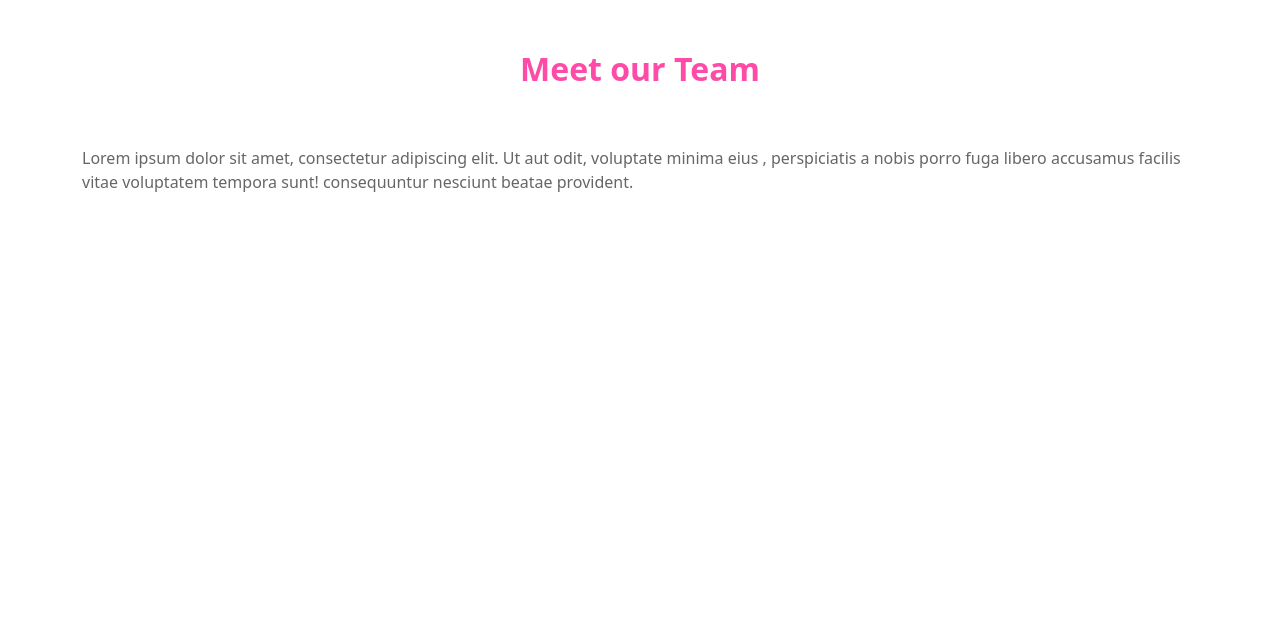
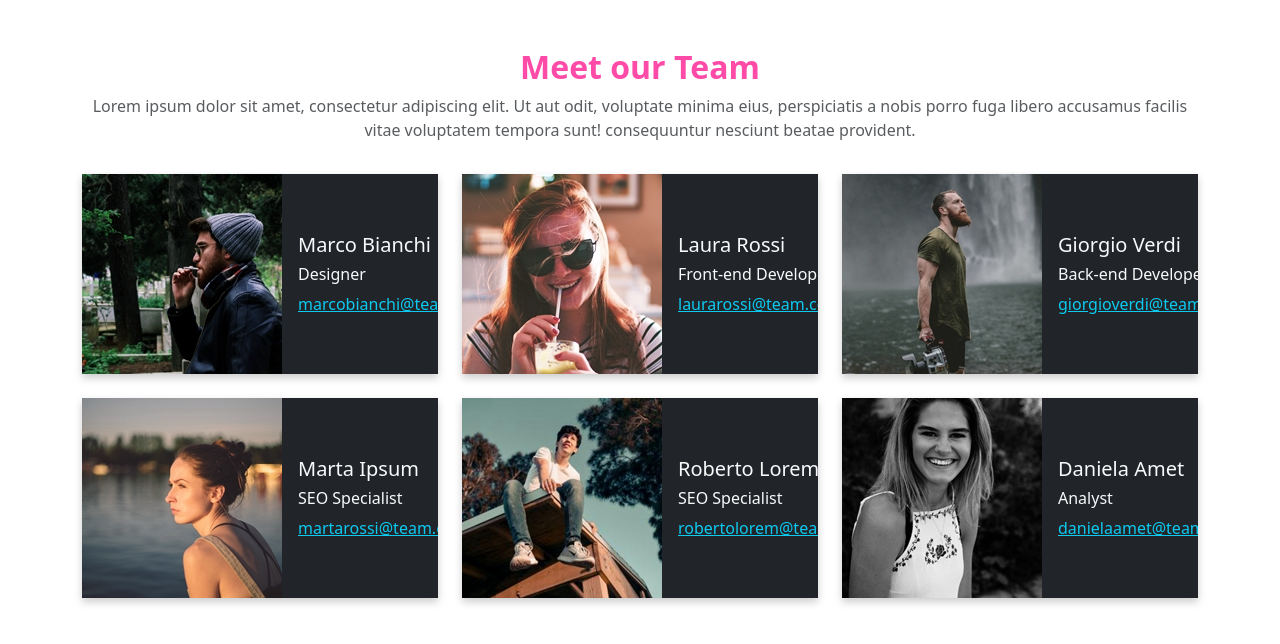
Before and after one commit to BrigitteFlores16/js-our-team, a plain HTML site: page index.html in a window 1280 px wide. Drawn offline with nearby package versions, Linux system fonts and the light colour scheme.

Commit message:
completato esercizio

```diff
--- a/css/style.css
+++ b/css/style.css
@@ -1,22 +1,32 @@
-/* # reset */
-
 * {
     box-sizing: border-box;
     margin: 0;
     padding: 0;
     }
-.container-team{
-    text-align: center;
-     padding: 50px 0;
+
+.team-title {
+     font-size: 2rem;
+     font-weight: bold;
+    color: #ff4ba8;
+}
+.team-intro {
+font-size: 1rem;
+color: #666;
+margin-bottom: 2rem;
+}
+
+.team-card {
+ border: none;
+ overflow: hidden;
+ box-shadow: 0px 4px 8px rgba(0, 0, 0, 0.2);
+ border-radius: 0;
  }
-.team-title {
-     font-size: 2em;
-     font-weight: bold;
-     color: #ff4ba8;
-     text-align: center;
-    padding: 50px 0;
+
+.team-card img {
+ height: 200px;
+object-fit: cover;
 }
- .team-intro {
-     color: #666;
-    margin-bottom: 30px;
- }
+
+.card-body {
+padding: 1rem;
+}
--- a/index.html
+++ b/index.html
@@ -15,20 +15,15 @@
     <!--CSS-->
     <link rel="stylesheet" href="css/style.css">
 
-</head>
-<body>
-  <div class="container team">
-    <h2 class="team-title">Meet our Team</h2>
-    <p class="team-intro">Lorem ipsum dolor sit amet, consectetur adipiscing elit. Ut aut odit, voluptate minima eius , perspiciatis a nobis porro fuga libero accusamus facilis vitae voluptatem tempora sunt! consequuntur nesciunt beatae provident.</p>
-</div>
-
-
-
-<!--Bootstrap JS-->
+    <div id="team-container" class="container my-5">
+      <h2 class="team-title text-center ">Meet our Team</h2>
+      <p class="team-intro text-center text-muted">Lorem ipsum dolor sit amet, consectetur adipiscing elit. Ut aut odit, voluptate minima eius, perspiciatis a nobis porro fuga libero accusamus facilis vitae voluptatem tempora sunt! consequuntur nesciunt beatae provident.</p>
+      <div class="row" id="team-members">
+    <!--Bootstrap JS-->
      <script src="https://cdn.jsdelivr.net/npm/bootstrap@5.3.3/dist/js/bootstrap.bundle.min.js"
      integrity="sha384-YvpcrYf0tY3lHB60NNkmXc5s9fDVZLESaAA55NDzOxhy9GkcIdslK1eN7N6jIeHz"
      crossorigin="anonymous"></script>
- <!-- JavaScript -->
+    <!-- JavaScript -->
   <script defer src="js/script.js"></script>
 </body>
 </html>
--- a/js/script.js
+++ b/js/script.js
@@ -36,3 +36,23 @@ const teamMembers = [
     img: "img/female3.png"
   }
 ];
+function renderTeam() {
+const teamContainer = document.getElementById('team-members');
+teamMembers.forEach(member => {
+  const memberCard = `
+    <div class="col-md-4 mb-4">
+       <div class="card team-card d-flex flex-row">
+        <img src="./${member.img}" class="card-img-left" alt="${member.name}">
+         <div class="card-body bg-dark text-light d-flex flex-column justify-content-center">
+           <h3 class="card-title h5">${member.name}</h3>
+            <h4 class="card-text h6">${member.role}</h4>
+            <a href="mailto:${member.email}" class="text-info">${member.email}</a>
+            </div>
+         </div>
+      </div>
+  `;
+teamContainer.innerHTML += memberCard;
+  });
+}
+
+renderTeam();
```
